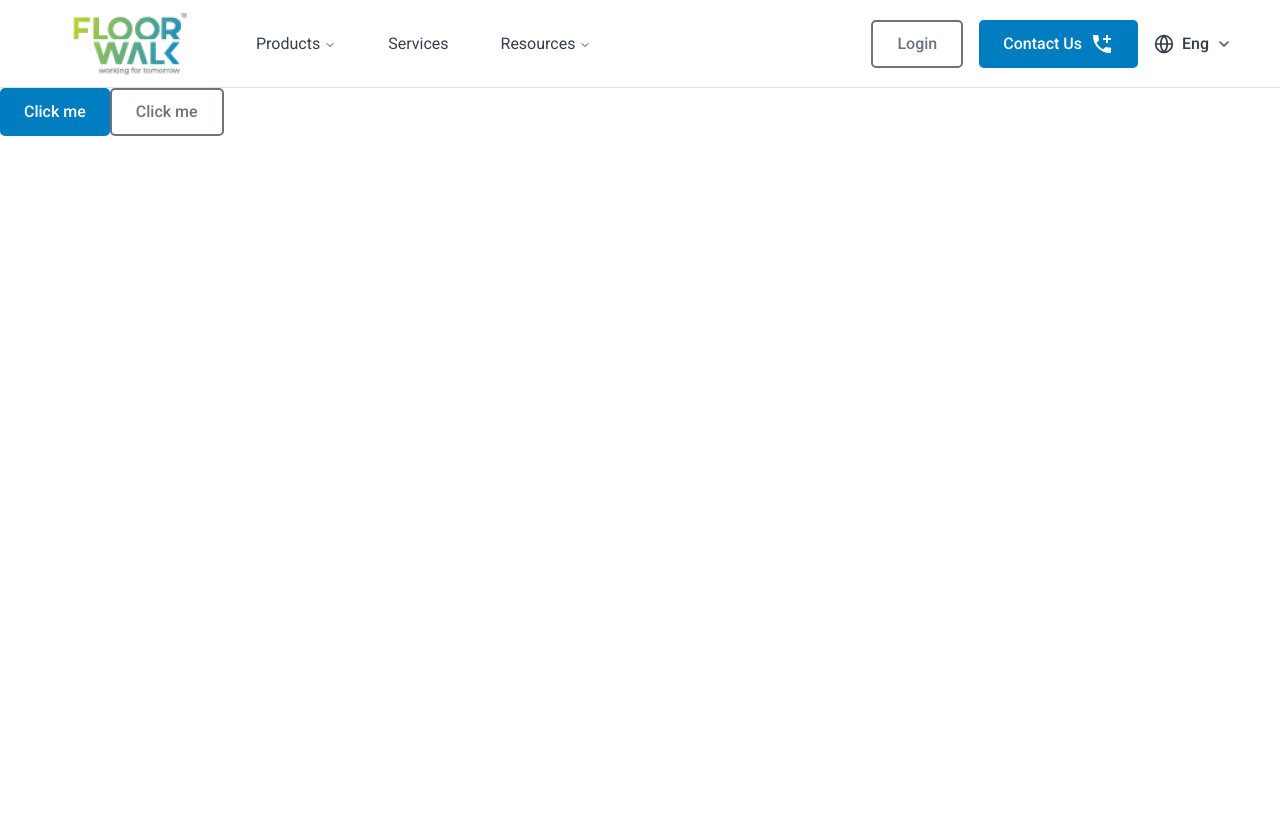
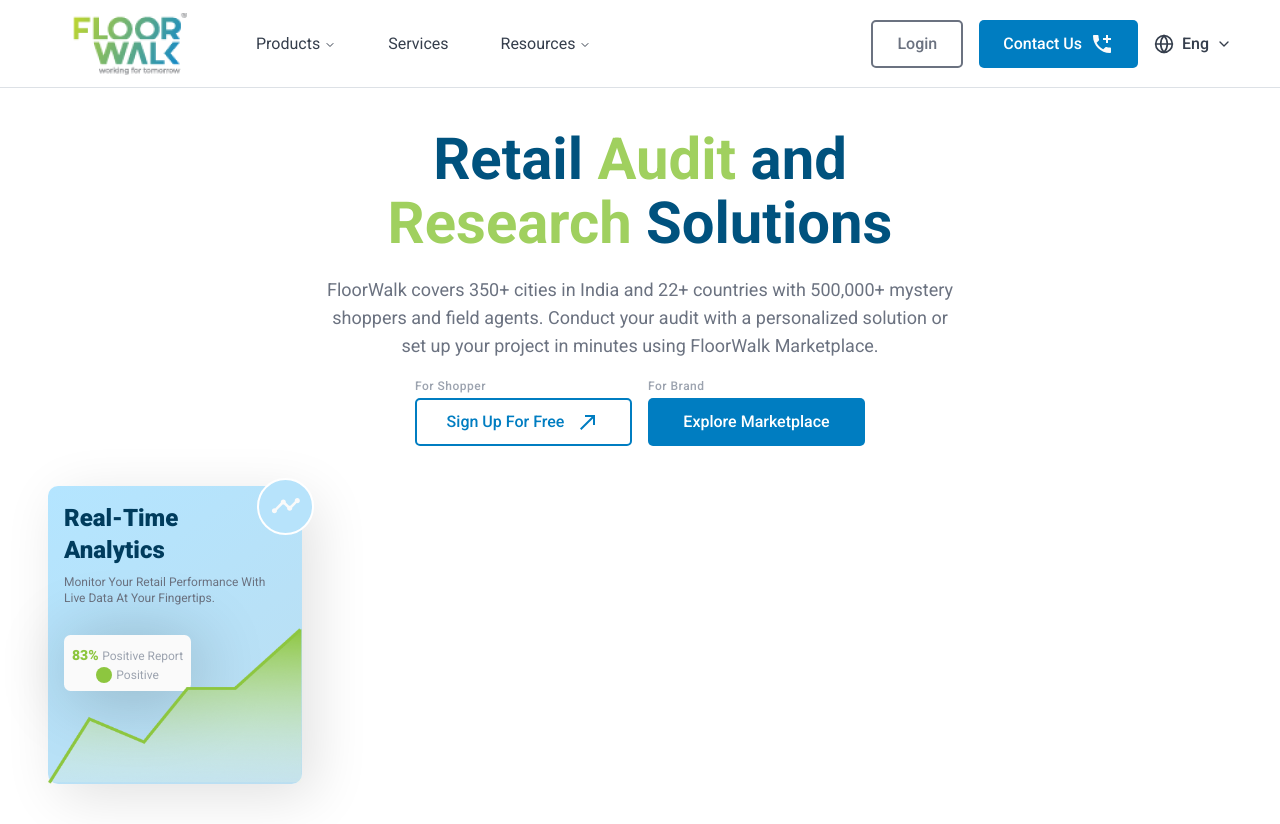
Before and after one commit to tarifalhasan/floorwalk, a Next.js app: page / in a window 1280 px wide. Before the commit the page ends 800 px from the top, so only its background shows below. Built offline with nearby package versions, Linux system fonts and the light colour scheme.

Commit message:
Real-Time Analytics

```diff
--- /dev/null
+++ b/app/(home)/_components/Section1.tsx
@@ -0,0 +1,136 @@
+import { Button } from "@/components/ui/button";
+import Image from "next/image";
+
+const Section1 = () => {
+  return (
+    <section className="container py-10">
+      <div className=" max-w-[638px] mx-auto space-y-5">
+        <div>
+          <h1 className="text-center text-[2.6rem] xl:text-[3.625rem] leading-[110%] font-bold text-skin-primary-900">
+            Retail <span className="text-skin-secondary-500">Audit</span> and{" "}
+            <span className="text-skin-secondary-500">Research</span> Solutions
+          </h1>
+        </div>
+        <div>
+          <p className="text-center font-normal leading-[120%] text-skin-neutral-600 text-base xl:text-lg">
+            FloorWalk covers 350+ cities in India and 22+ countries with
+            500,000+ mystery shoppers and field agents. Conduct your audit with
+            a personalized solution or set up your project in minutes using
+            FloorWalk Marketplace.
+          </p>
+        </div>
+        <div className="flex lg:max-w-[450px] mx-auto flex-col lg:flex-row lg:items-center gap-4">
+          <div className="flex flex-1 flex-col gap-y-1.5">
+            <span className="text-xs font-medium leading-[100%] text-skin-neutral-400 tracking-[.5px]">
+              For Shopper
+            </span>
+            <Button
+              className="gap-3 w-full text-skin-primary border-skin-primary"
+              variant={"outline"}
+            >
+              Sign Up For Free
+              <svg
+                xmlns="http://www.w3.org/2000/svg"
+                width={24}
+                height={24}
+                viewBox="0 0 24 24"
+                fill="none"
+              >
+                <mask
+                  id="mask0_1_3151"
+                  style={{ maskType: "alpha" }}
+                  maskUnits="userSpaceOnUse"
+                  x={0}
+                  y={0}
+                  width={24}
+                  height={24}
+                >
+                  <rect width={24} height={24} fill="#D9D9D9" />
+                </mask>
+                <g mask="url(#mask0_1_3151)">
+                  <path
+                    d="M5.4 20L4 18.6L15.6 7H9V5H19V15H17V8.4L5.4 20Z"
+                    fill="#007DC1"
+                  />
+                </g>
+              </svg>
+            </Button>
+          </div>
+          <div className="flex flex-1 flex-col gap-y-1.5">
+            <span className="text-xs font-medium leading-[100%] text-skin-neutral-400 tracking-[.5px]">
+              For Brand
+            </span>
+            <Button className="gap-3 w-full ">Explore Marketplace</Button>
+          </div>
+        </div>
+      </div>
+      <div className="pt-10 flex flex-col lg:flex-row ">
+        <div className="basis-full lg:basis-1/3">
+          <div
+            className="h-[298px] p-4 lg:max-w-[254px] rounded-[10px] bg-g1 relative"
+            style={{
+              boxShadow: "12px 12px 55px 0px rgba(0, 0, 0, 0.12)",
+            }}
+          >
+            <div className="space-y-2">
+              <h4 className="text-2xl font-black font-lato max-w-[179px]">
+                Real-Time Analytics
+              </h4>
+              <p className="text-xs font-normal font-lato capitalize text-skin-neutral-600">
+                Monitor your retail performance with live data at your
+                fingertips.
+              </p>
+            </div>
+            <div className="w-[57px] grid place-items-center h-[57px] rounded-full absolute -right-3 -top-2 border-2 border-white bg-skin-play-sky-blue">
+              <svg
+                xmlns="http://www.w3.org/2000/svg"
+                width="29"
+                height="16"
+                viewBox="0 0 29 16"
+                fill="none"
+              >
+                <path
+                  d="M28.8517 2.66063C28.8517 4.05899 27.7076 5.2031 26.3092 5.2031C26.0804 5.2031 25.8643 5.17768 25.6609 5.11411L21.1353 9.62699C21.1988 9.83039 21.2243 10.0592 21.2243 10.288C21.2243 11.6864 20.0802 12.8305 18.6818 12.8305C17.2834 12.8305 16.1393 11.6864 16.1393 10.288C16.1393 10.0592 16.1647 9.83039 16.2283 9.62699L12.9867 6.38535C12.7833 6.44891 12.5544 6.47433 12.3256 6.47433C12.0968 6.47433 11.868 6.44891 11.6646 6.38535L5.88047 12.1822C5.94403 12.3856 5.96946 12.6017 5.96946 12.8305C5.96946 14.2289 4.82535 15.373 3.42699 15.373C2.02863 15.373 0.884521 14.2289 0.884521 12.8305C0.884521 11.4321 2.02863 10.288 3.42699 10.288C3.65581 10.288 3.87192 10.3135 4.07532 10.377L9.87214 4.59291C9.80858 4.38951 9.78316 4.16069 9.78316 3.93187C9.78316 2.53351 10.9273 1.3894 12.3256 1.3894C13.724 1.3894 14.8681 2.53351 14.8681 3.93187C14.8681 4.16069 14.8427 4.38951 14.7791 4.59291L18.0208 7.83455C18.2241 7.77099 18.453 7.74557 18.6818 7.74557C18.9106 7.74557 19.1394 7.77099 19.3428 7.83455L23.8557 3.30896C23.7922 3.10556 23.7667 2.88945 23.7667 2.66063C23.7667 1.26227 24.9108 0.118164 26.3092 0.118164C27.7076 0.118164 28.8517 1.26227 28.8517 2.66063Z"
+                  fill="#FAFAFA"
+                />
+              </svg>
+            </div>
+            <div
+              style={{
+                boxShadow: "5.221px 5.221px 71.782px 0px rgba(0, 0, 0, 0.24)",
+              }}
+              className="bg-skin-base-white absolute top-[50%] p-2 rounded-[6.5px]"
+            >
+              <div className="inline-flex items-center">
+                <p className="text-sm font-extrabold text-skin-secondary">
+                  83%{" "}
+                  <span className="text-xs text-skin-neutral-400 font-normal">
+                    Positive Report
+                  </span>
+                </p>
+              </div>
+
+              <div className="flex justify-center gap-1">
+                <div className="w-4 h-4 rounded-full bg-skin-secondary"></div>
+                <p className="text-xs font-normal text-skin-neutral-400">
+                  Positive
+                </p>
+              </div>
+            </div>
+            <Image
+              src={"/chat-analytics.png"}
+              alt="chat-analytics.png"
+              height={145}
+              className=" absolute left-0 right-0 w-full bottom-0"
+              width={254}
+            />
+          </div>
+        </div>
+        <div className="basis-full lg:basis-1/3"></div>
+        <div className="basis-full lg:basis-1/3"></div>
+      </div>
+    </section>
+  );
+};
+
+export default Section1;
--- /dev/null
+++ b/app/(home)/page.tsx
@@ -0,0 +1,9 @@
+import Section1 from "./_components/Section1";
+
+export default function Home() {
+  return (
+    <>
+      <Section1 />
+    </>
+  );
+}
--- a/app/page.tsx
+++ /dev/null
@@ -1,10 +0,0 @@
-import { Button } from "@/components/ui/button";
-
-export default function Home() {
-  return (
-    <div>
-      <Button>Click me</Button>
-      <Button variant={"outline"}>Click me</Button>
-    </div>
-  );
-}
--- a/tailwind.config.ts
+++ b/tailwind.config.ts
@@ -18,7 +18,7 @@
     },
     extend: {
       backgroundImage: {
-        btnBg: "linear-gradient(45deg, #3F61C1 0.23%, #37E6F4 100.23%)",
+        g1: "linear-gradient(145deg, #B4E5FF 1.09%, #BBDEF1 99.06%)",
         section1Bg: "url('/Section-1/Section-1-Background.png')",
         headingText: "linear-gradient(92deg, #FFF 38.6%, #919191 132.59%)",
       },
@@ -52,6 +52,7 @@
           "neutral-800": "#353E4C",
           "primary-50": "#F0F5FF",
           "secondary-100": "#E8E8EA",
+          "play-sky-blue": "#B7E3FB",
         },
         popover: {
           DEFAULT: "hsl(var(--popover))",
```
Also changed, not shown: public/chat-analytics.png (added).
